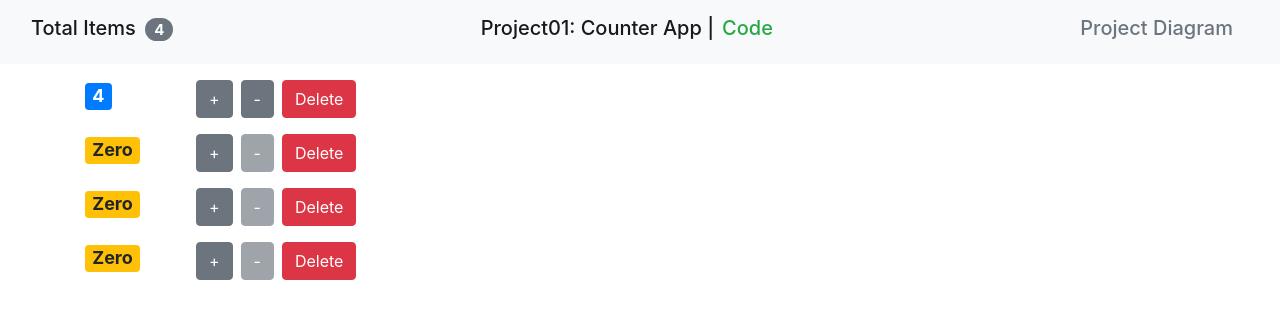
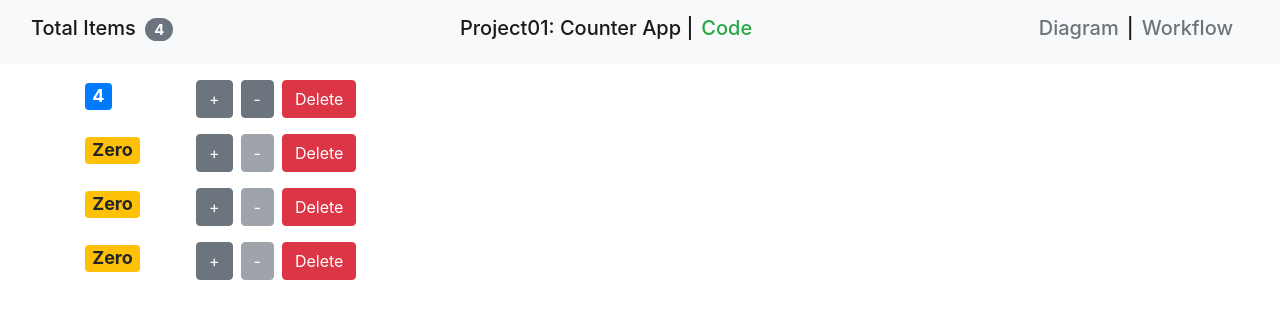
Before and after one commit to moarifur/mastering-react, a React (Create React App) app: page / in a window 1280 px wide. Shown: the top 318 px of the page. Built offline with nearby package versions, Linux system fonts and the light colour scheme.

Commit message:
Navbar with Project Name, Source Code, Project Diagram & Project Workflow

```diff
--- a/src/components/counter/navbar.jsx
+++ b/src/components/counter/navbar.jsx
@@ -25,11 +25,19 @@
                     </h1>
                     <h1 className="navbar-brand d-flex justify-content-center">
                         <a
-                            className='text-muted'
+                            className='mr-2 text-muted'
                             href="https://tinyurl.com/4vhvyecs"
                             target='_blank'
                         >
-                            Project Diagram
+                            Diagram
+                        </a>
+                        |
+                        <a
+                            className='ml-2 text-muted'
+                            href="https://tinyurl.com/27hujh7y"
+                            target='_blank'
+                        >
+                            Workflow
                         </a>
                     </h1>
                 </div>
```
Also changed, not shown: src/components/counter/counter.jsx (+0 -10 lines).
